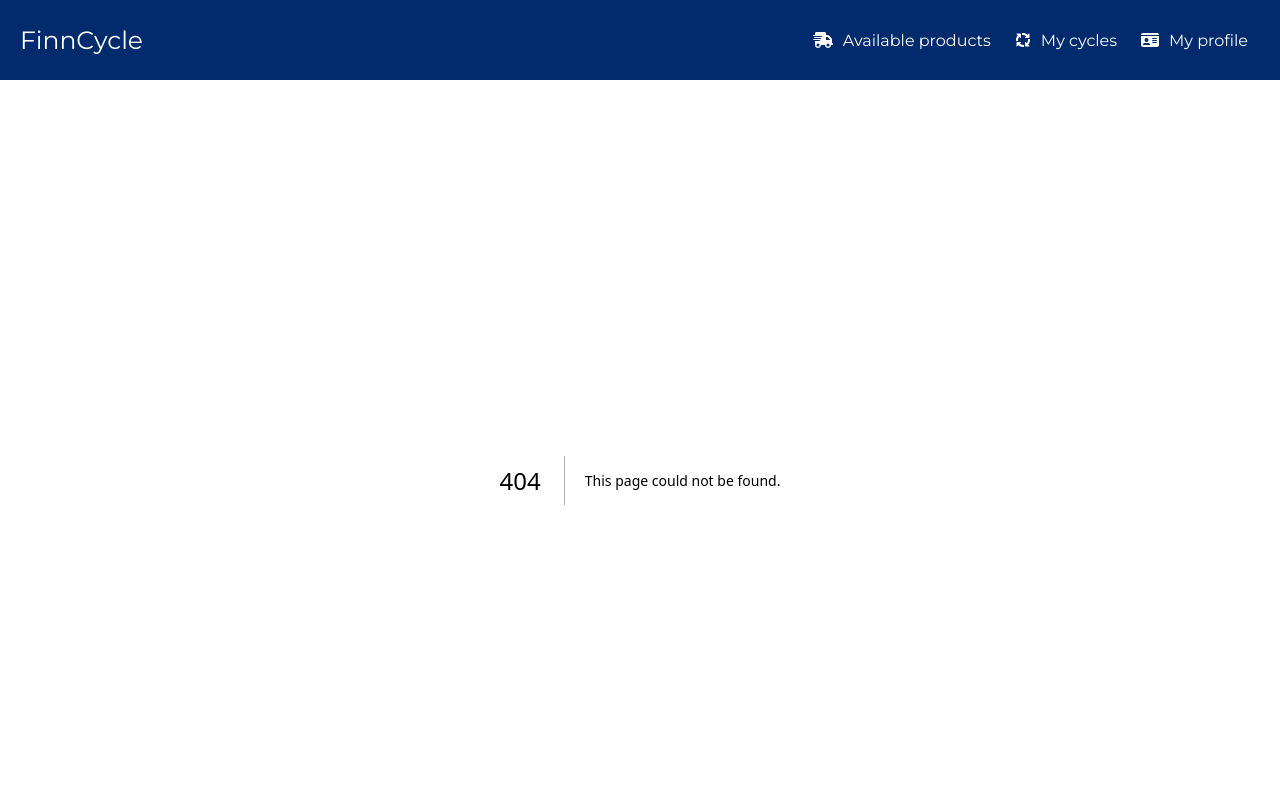
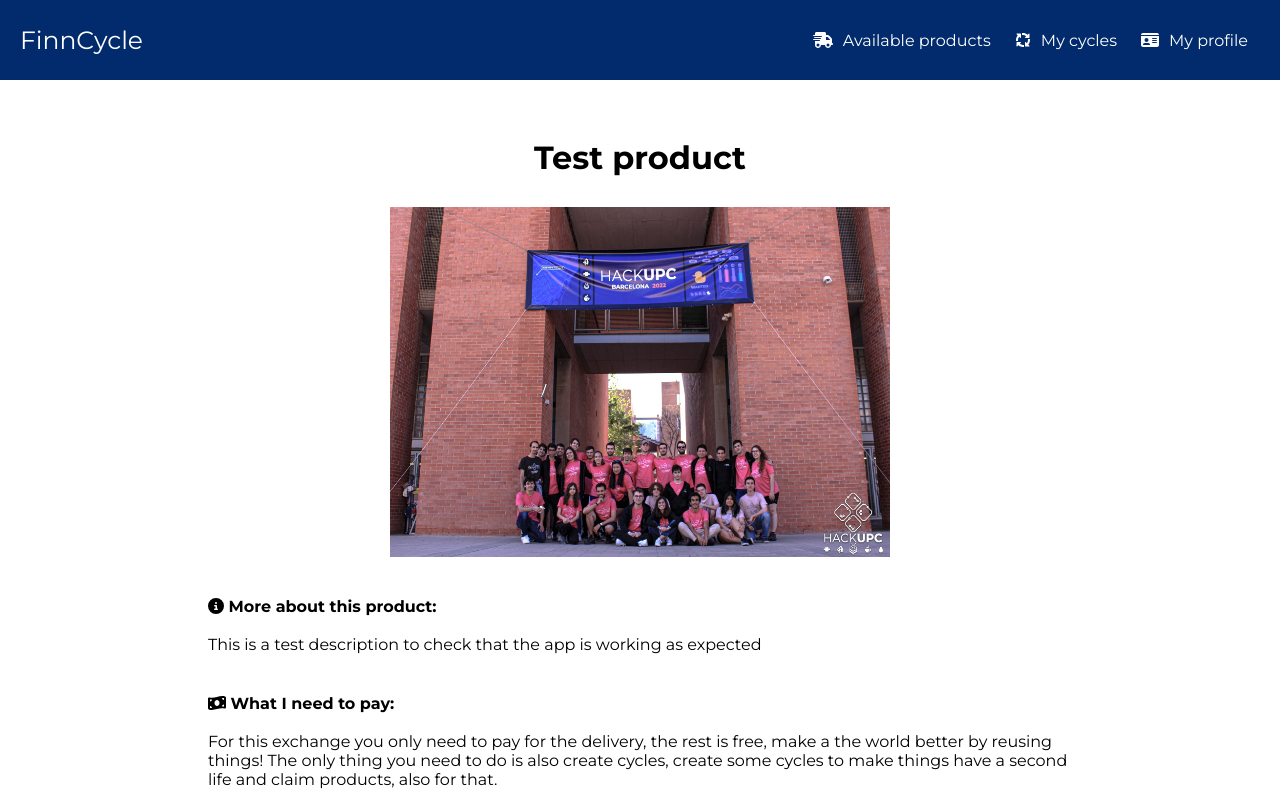
Before and after one commit to carlotacb/finncycle, a Next.js app in the folder client/finncycle/: page /available-products/1 in a window 1280 px wide. Before the commit this address had no page. Shown: the top 800 px of the page. Built offline with nearby package versions, Linux system fonts and the light colour scheme.

Commit message:
claim product and product page scafolding

```diff
--- a/client/finncycle/package.json
+++ b/client/finncycle/package.json
@@ -19,6 +19,7 @@
     "eslint": "8.26.0",
     "next": "13.0.2",
     "react": "18.2.0",
+    "react-confirm-alert": "^3.0.6",
     "react-dom": "18.2.0",
     "styled-components": "^5.3.5",
     "typescript": "4.8.4"
--- /dev/null
+++ b/client/finncycle/src/pages/available-products/[product_id].tsx
@@ -0,0 +1,77 @@
+import { GetServerSidePropsContext } from "next";
+import { H1 } from "../../components/generic-components/general-styled-components";
+import Head from "next/head";
+import styled from "styled-components";
+import Image from "next/image";
+import {FontAwesomeIcon} from "@fortawesome/react-fontawesome";
+import {faCircleInfo, faMoneyBillWave, faTruck} from "@fortawesome/free-solid-svg-icons";
+
+export async function getServerSideProps(context: GetServerSidePropsContext) {
+  const productId = context.params ? context.params.product_id as string : 'not-valid';
+
+  // TODO the information from the product is retrieved here from the backend
+  const productImage = "/test-image.jpeg"
+  const productName = "Test product"
+  const productDescription = "This is a test description to check that the app is working as expected"
+  const productDeliveryFee = "3.45"
+
+  return {
+    props: {
+      productId,
+      productImage,
+      productName,
+      productDescription,
+      productDeliveryFee
+    },
+  };
+}
+
+const Container = styled.div`
+  display: flex;
+  align-items: center;
+  flex-direction: column;
+  padding: 4%;
+  width: 80%;
+  margin: 0 auto;
+`;
+
+const Description = styled.div`
+  margin: 40px 0 0;
+  width: 100%;
+`;
+
+interface ProductDetailsPageProps {
+  readonly productId: string;
+  readonly productImage: string;
+  readonly productName: string;
+  readonly productDescription: string;
+  readonly productDeliveryFee: string
+}
+
+export default function ProductDetailsPage(props: ProductDetailsPageProps) {
+  const { productId, productDescription, productImage, productName, productDeliveryFee } = props
+
+  return (
+    <>
+      <Head>
+        <title>Finncycle - Product {productId}</title>
+      </Head>
+      <Container>
+        <H1>{productName}</H1>
+        <Image width="500" height="350" src={productImage} alt={productImage}/>
+        <Description>
+          <b><FontAwesomeIcon icon={faCircleInfo}/> More about this product: </b><br /><br />
+          {productDescription}
+        </Description>
+        <Description>
+          <b><FontAwesomeIcon icon={faMoneyBillWave}/> What I need to pay:</b><br /><br />
+          For this exchange you only need to pay for the delivery, the rest is free, make a the world better by reusing things! The only thing you need to do is also create cycles, create some cycles to make things have a second life and claim products, also for that.
+        </Description>
+        <Description>
+          <b><FontAwesomeIcon icon={faTruck}/> Delivery:</b><br /><br />
+          The delivery fee is {productDeliveryFee}€ and when creating the delivery you will have the estimated time of arrival of the product!
+        </Description>
+      </Container>
+    </>
+  )
+}
```
Also changed, not shown: client/finncycle/src/components/generic-components/ProductCard.tsx (+8 -4 lines), client/finncycle/src/pages/available-products/index.tsx (+51 -18 lines), client/finncycle/public/test-image.jpeg (added), 1 other file (tests, documents, lock files or other folders).
